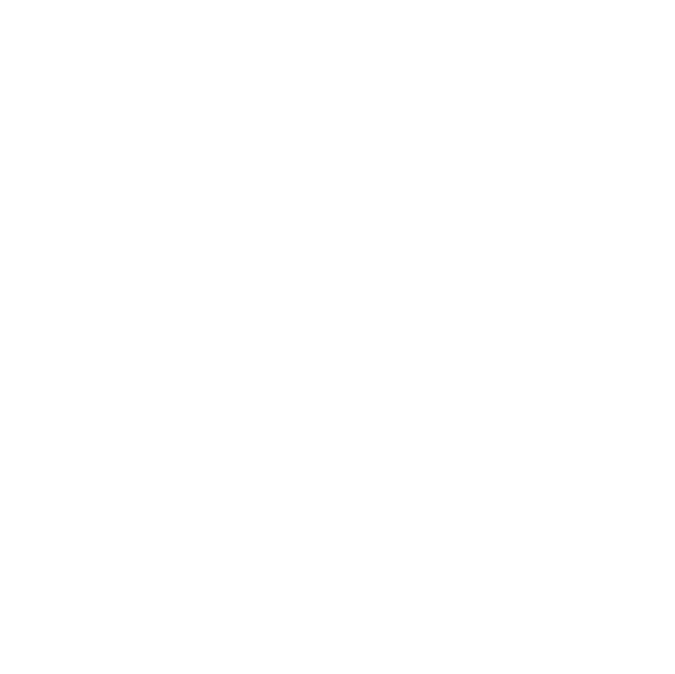
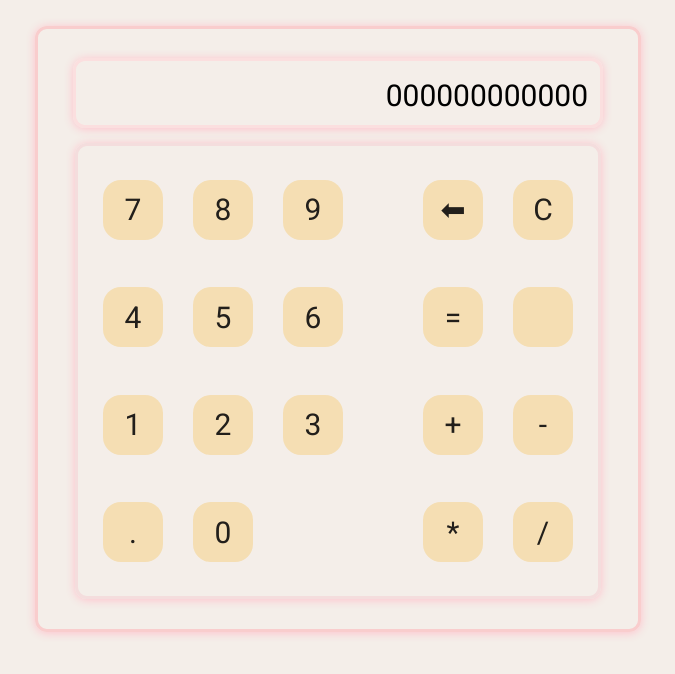
Before and after one commit to MathiasThoria/Calculator, a plain HTML site: page Index.html in a window 1280 px wide. Shown: the whole page, without its empty margins (302-977 px from the left). Drawn offline with Linux system fonts and the light colour scheme.

Commit message:
HTML and style. Going into js

```diff
--- a/Index.html
+++ b/Index.html
@@ -9,8 +9,36 @@
 </head>
 
 <body>
-
-
+<div class="conteinerAll">
+    <div class="conteinerScreen">
+        <div class="screen">000000000000</div>
+    </div>
+    <div class="conteinerButtons">
+        <div class="conteinerNumbers">
+            <button class="Btnnumber">7</button>
+            <button class="BtnNumber">8</button>
+            <button class="BtnNumber">9</button>
+            <button class="BtnNumber">4</button>
+            <button class="BtnNumber">5</button>
+            <button class="BtnNumber">6</button>
+            <button class="BtnNumber">1</button>
+            <button class="BtnNumber">2</button>
+            <button class="BtnNumber">3</button>
+            <button class="BtnNumber">.</button>
+            <button class="BtnNumber">0</button>
+        </div>
+        <div class="conteinerSymbols">
+            <button class="BtnSymbol">&#11013</button>
+            <button class="BtnSymbol">C</button>
+            <button class="BtnSymbol">=</button>
+            <button class="BtnSymbol">&#32</button>
+            <button class="BtnSymbol">+</button>
+            <button class="BtnSymbol">-</button>
+            <button class="BtnSymbol">*</button>
+            <button class="BtnSymbol">/</button>
+        </div>
+    </div>
+</div>
 </body>
 <script src="script.js"></script>
 </html>
--- a/style.css
+++ b/style.css
@@ -0,0 +1,83 @@
+@import url('https://fonts.googleapis.com/css2?family=Roboto&display=swap');
+
+body{
+    display: flex;
+    background-color: rgb(244, 238, 233);
+    align-items: center;
+    justify-content: center;
+    margin-top: 2%;
+}
+.conteinerAll{
+    width: 600px;
+    height: 600px;
+    border-style: solid;
+    border-color:rgb(249, 205, 205);
+    border-radius:12px;
+    display:flex;
+    flex-direction: column;
+    justify-content: center;
+    align-items: center;
+    box-shadow: 0px 1px 10px pink;
+}
+.screen{
+    font-family: 'Roboto';
+    font-size: 30px;
+
+}
+.conteinerScreen{
+    display:flex;
+    align-items:flex-end;
+    justify-content: right;
+    width: 500px;
+    height: 40px;
+    border-style: solid;
+    border-color:rgb(251, 223, 223);
+    border-radius:12px;
+    padding: 12px;
+    box-shadow: 0px 1px 10px pink;
+}
+.conteinerButtons{
+    border-style: solid;
+    border-color:rgb(244, 221, 221);
+    border-radius:12px;
+    margin-top: 15px;
+    box-shadow: 0px 1px 10px pink;
+}
+.conteinerButtons, .conteinerNumbers,
+ .conteinerSymbols{
+    /*border-style: solid;
+    border-color:rgb(249, 205, 205);
+    border-radius:12px;*/
+    display:flex;
+    flex-wrap: wrap;
+    align-items: center;
+    padding: 15px;
+}
+
+button{
+    font-family: 'Roboto';
+    font-size: 30px;
+    color:rgb(34, 31, 27);
+    background-color: wheat;
+    border-width: 0px;
+    border-radius: 18px;
+    width: 60px;
+    height: 60px;
+}
+
+
+.conteinerNumbers{
+    width: 300px;
+    height: 400px;
+    gap: 30px;
+    padding:10px;
+
+    border-radius: 12px;
+}
+
+.conteinerSymbols{
+    width: 150px;
+    height: 400px;
+    gap: 30px;
+    padding:10px;
+}
```
